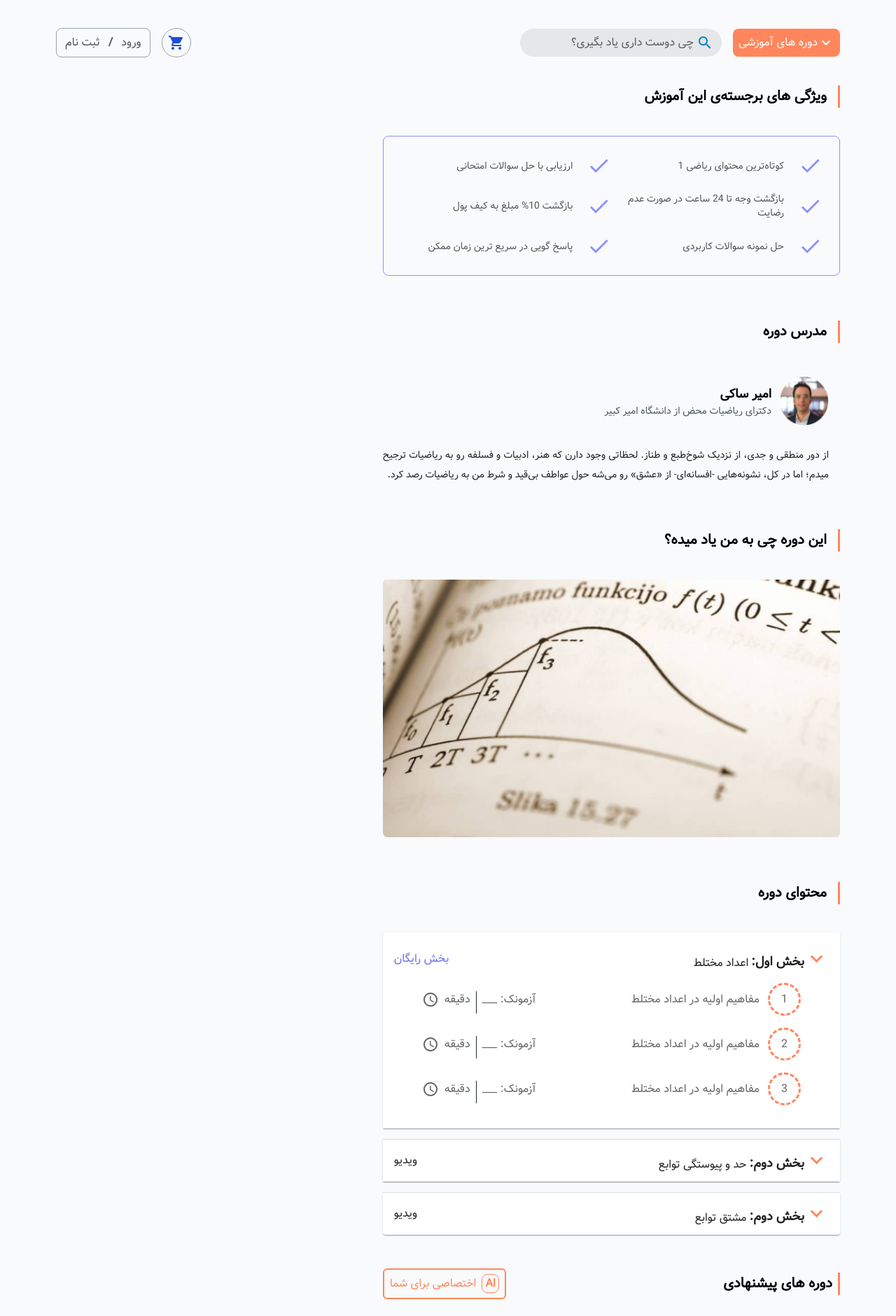
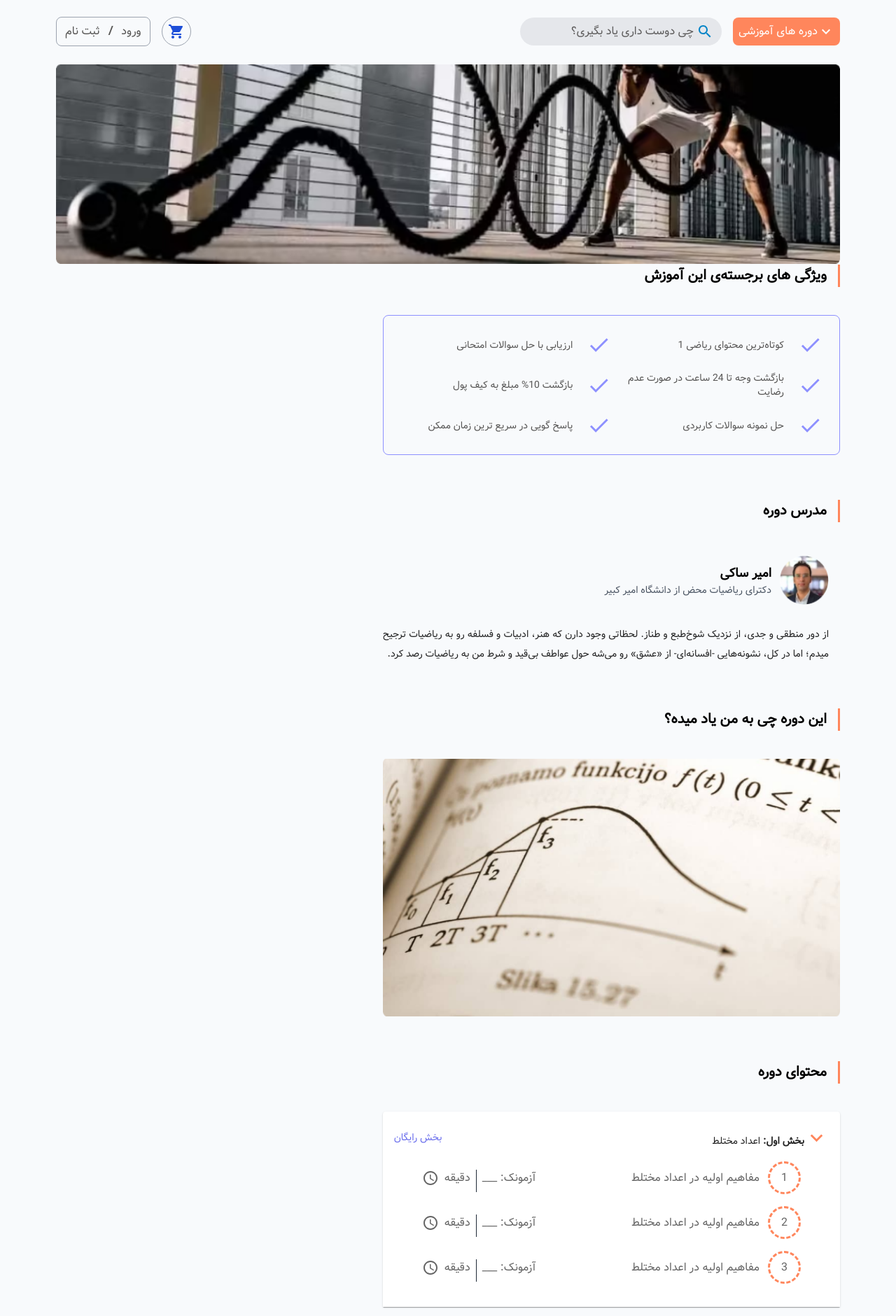
Before and after one commit to sajadjamali/course-page, a Next.js app: page / in a window 1280 px wide. Shown: the top 1880 px of the page at 70% size. Built offline with nearby package versions, Linux system fonts and the light colour scheme.

Commit message:
initial introduction component

```diff
--- a/src/app/page.tsx
+++ b/src/app/page.tsx
@@ -2,12 +2,14 @@ import Score from "@/components/Score";
 import Header from "@/components/Header";
 import Content from "@/components/Content";
 import Properties from "@/components/Properties";
+import Introduction from "@/components/Introduction";
 import SuggestedCourses from "@/components/SuggestedCourses";
 
 export default function Home() {
   return (
     <>
       <Header />
+      <Introduction />
       <main className="w-full mx-auto sm:w-11/12 sm:mx-0 lg:w-9/12 xl:w-7/12">
         <Properties />
         <Content />
--- a/src/components/AccordionContent.tsx
+++ b/src/components/AccordionContent.tsx
@@ -13,10 +13,10 @@ const AccordionContent: React.FC = () => {
         <AccordionSummary
           className='rounded-md'
         >
-          <div className='flex w-full items-center justify-between'>
+          <div className='flex w-full text-sm items-center justify-between'>
             <div className='flex'>
               <ExpandMoreIcon fontSize='large' className='text-[#FF865C] text-5xl' />
-              <p className='mt-2 font-bold text-[#000000DE] text-lg'>بخش اول:</p>
+              <p className='mt-3 font-bold text-[#000000DE]'>بخش اول:</p>
               <span className='mt-3 ms-1'>اعداد مختلط</span>
             </div>
             <p className='text-[#696dec]'>بخش رایگان</p>
@@ -80,10 +80,10 @@ const AccordionContent: React.FC = () => {
         <AccordionSummary
           className='rounded-md'
         >
-          <div className='flex w-full items-center justify-between'>
+          <div className='flex w-full text-sm items-center justify-between'>
             <div className='flex'>
               <ExpandMoreIcon fontSize='large' className='text-[#FF865C] text-5xl' />
-              <p className='mt-2 font-bold text-[#000000DE] text-lg'>بخش دوم:</p>
+              <p className='mt-3 font-bold text-[#000000DE]'>بخش دوم:</p>
               <span className='mt-3 ms-1'>حد و پیوستگی توابع</span>
             </div>
             <p className='text-[#000000DE]'>ویدیو</p>
@@ -147,10 +147,10 @@ const AccordionContent: React.FC = () => {
         <AccordionSummary
           className='rounded-md'
         >
-          <div className='flex w-full items-center justify-between'>
+          <div className='flex w-full text-sm items-center justify-between'>
             <div className='flex'>
               <ExpandMoreIcon fontSize='large' className='text-[#FF865C] text-5xl' />
-              <p className='mt-2 font-bold text-[#000000DE] text-lg'>بخش دوم:</p>
+              <p className='mt-3 font-bold text-[#000000DE]'>بخش دوم:</p>
               <span className='mt-3 ms-1'>مشتق توابع</span>
             </div>
             <p className='text-[#000000DE]'>ویدیو</p>
--- a/src/components/Header.tsx
+++ b/src/components/Header.tsx
@@ -6,7 +6,7 @@ import KeyboardArrowDownIcon from '@mui/icons-material/KeyboardArrowDown';
 
 const Header: React.FC = () => {
     return (
-        <div className="flex space-y-7 sm:space-x-5 rtl:space-x-reverse sm:space-y-0 flex-col sm:flex-row sm:justify-between items-center py-10">
+        <div className="flex space-y-7 sm:space-x-5 rtl:space-x-reverse sm:space-y-0 flex-col sm:flex-row sm:justify-between items-center py-6">
             <section className="flex flex-col sm:flex-row justify-center items-center space-y-5 sm:space-y-0 sm:space-x-4 rtl:space-x-reverse">
                 <Link href="#" className="flex justify-center py-2 items-center px-2 text-white bg-[#FF865C] rounded-lg">
                     <KeyboardArrowDownIcon />
--- /dev/null
+++ b/src/components/Introduction.tsx
@@ -0,0 +1,30 @@
+import React from 'react';
+import Image from 'next/image';
+import backgroundImage from '../assets/img/course/backgroundImage.png';
+import cover from "../assets/img/course/cover.png";
+import Link from 'next/link';
+import ArrowBackIosIcon from '@mui/icons-material/ArrowBackIos';
+
+const Introduction: React.FC = () => {
+    return (
+        <div>
+            <nav className='text-[#646363] text-sm space-x-2 rtl:space-x-reverse min-[600px]:hidden'>
+                <Link href="#" className='hover:text-black'>دوره‌ها
+                    <ArrowBackIosIcon fontSize='small' />
+                </Link>
+                <Link href="#" className='hover:text-black'>فنی و مهندسی
+                    <ArrowBackIosIcon fontSize='small' />
+                </Link>
+                <span>ریاضی عمومی 1</span>
+            </nav>
+            <div className="relative aspect-video overflow-hidden my-6 rounded-lg min-[960px]:hidden">
+                <Image src={cover} fill className="object-cover" alt="course's cover" />
+            </div>
+            <div className="relative w-full h-72 overflow-hidden rounded-lg hidden min-[960px]:block">
+                <Image src={backgroundImage} fill className="object-contain" alt="course's cover" />
+            </div>
+        </div>
+    )
+}
+
+export default Introduction;
```
Also changed, not shown: src/assets/img/course/backgroundImage.png (added).
